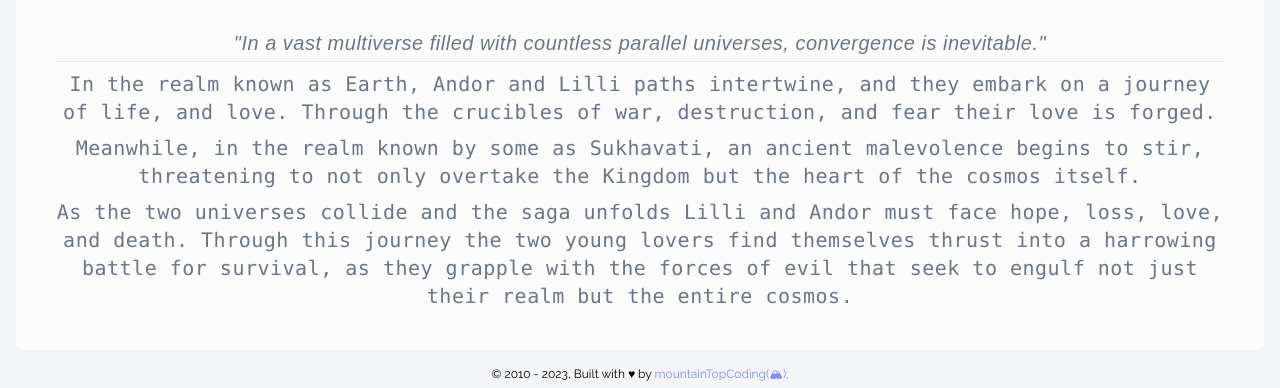
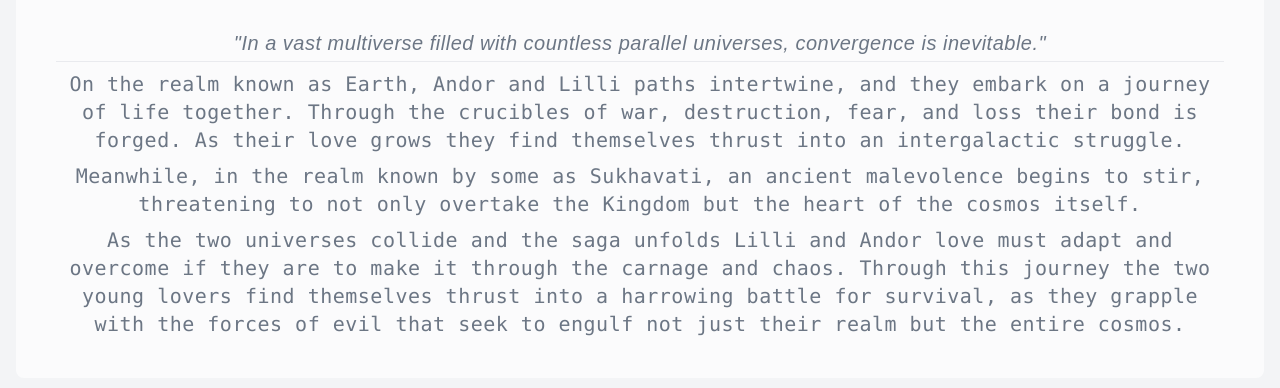
Before and after one commit to Isaac-Tait/novelSplashPage, a Next.js app: page / in a window 1280 px wide. Shown: the part 649-1037 px from the top of the page. Built offline with nearby package versions, Linux system fonts and the light colour scheme; a web font is replaced by a local one; what tailwindcss-hero-patterns would draw is missing.

Commit message:
feat: further tweak elevator pitch 🤓

```diff
--- a/src/pages/index.js
+++ b/src/pages/index.js
@@ -63,9 +63,11 @@ export default function Home() {
               </h3>
               <hr />
               <h3 className="my-2">
-                In the realm known as Earth, Andor and Lilli paths intertwine,
-                and they embark on a journey of life, and love. Through the
-                crucibles of war, destruction, and fear their love is forged.
+                On the realm known as Earth, Andor and Lilli paths intertwine,
+                and they embark on a journey of life together. Through the
+                crucibles of war, destruction, fear, and loss their bond is
+                forged. As their love grows they find themselves thrust into an
+                intergalactic struggle.
               </h3>
               <h3 className="mb-2">
                 Meanwhile, in the realm known by some as Sukhavati, an ancient
@@ -74,11 +76,11 @@ export default function Home() {
               </h3>
               <h3 className="">
                 As the two universes collide and the saga unfolds Lilli and
-                Andor must face hope, loss, love, and death. Through this
-                journey the two young lovers find themselves thrust into a
-                harrowing battle for survival, as they grapple with the forces
-                of evil that seek to engulf not just their realm but the entire
-                cosmos.
+                Andor love must adapt and overcome if they are to make it
+                through the carnage and chaos. Through this journey the two
+                young lovers find themselves thrust into a harrowing battle for
+                survival, as they grapple with the forces of evil that seek to
+                engulf not just their realm but the entire cosmos.
               </h3>
             </div>
           </div>
```
